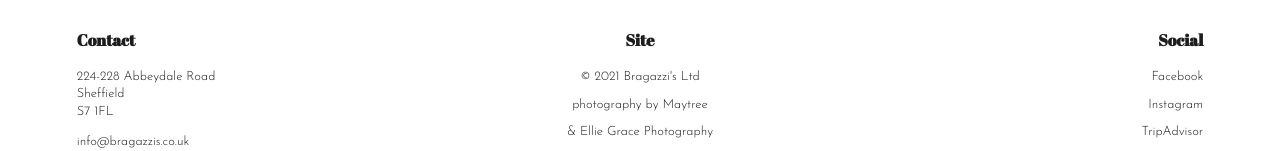
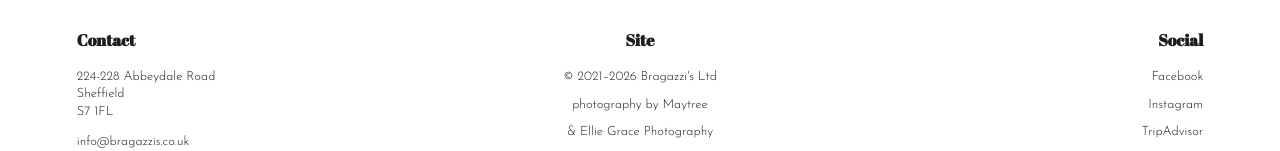
Before and after one commit to dencoseca/bragazzis, a React (Vite) app: page /lastoria in a window 1280 px wide. Shown: the part 2334-2485 px from the top of the page. Built offline with nearby package versions, Linux system fonts and the light colour scheme.

Commit message:
Deduplicate `preventContextMenu` handler into shared utility and update copyright year in footer.

```diff
--- a/src/components/Cover.tsx
+++ b/src/components/Cover.tsx
@@ -2,9 +2,8 @@
 import { type MotionValue, motion, useTransform } from "motion/react";
 import OptimizedImage from "@/components/OptimizedImage";
 import { smoothTransition } from "@/constants/animations";
+import { preventContextMenu } from "@/utils/eventHandlers";
 import parmesanImg from "@/assets/images/parmesan.jpg";
-
-const preventContextMenu = (e: React.MouseEvent) => e.preventDefault();
 
 interface CoverProps {
     openingHours: string[];
--- a/src/components/FloatingItems.tsx
+++ b/src/components/FloatingItems.tsx
@@ -1,12 +1,11 @@
 import { memo } from "react";
 import { type MotionValue, motion, useTransform } from "motion/react";
 import OptimizedImage from "@/components/OptimizedImage";
+import { preventContextMenu } from "@/utils/eventHandlers";
 import shelvesImg from "@/assets/images/shelves.jpg";
 import coffeePourImg from "@/assets/images/coffee-pour.jpg";
 import ciabattaImg from "@/assets/images/ciabatta.jpg";
 import shopChristmasImg from "@/assets/images/shop-christmas.jpg";
-
-const preventContextMenu = (e: React.MouseEvent) => e.preventDefault();
 
 interface FloatingItemsProps {
     dimensions: { width: number; vw: number };
--- a/src/components/Footer.tsx
+++ b/src/components/Footer.tsx
@@ -58,7 +58,7 @@
                     <h4 className="text--heading-sm">Site</h4>
                     <ul>
                         <li className="text--sm">
-                            &copy; 2021 Bragazzi&apos;s Ltd
+                            &copy; 2021–{new Date().getFullYear()} Bragazzi&apos;s Ltd
                         </li>
                         <li className="text--sm">
                             photography by{" "}
--- a/src/components/FullWidthBanner.tsx
+++ b/src/components/FullWidthBanner.tsx
@@ -1,9 +1,8 @@
 import { memo } from "react";
 import { type MotionValue, motion, useTransform } from "motion/react";
 import OptimizedImage from "@/components/OptimizedImage";
+import { preventContextMenu } from "@/utils/eventHandlers";
 import eggImg from "@/assets/images/egg.jpg";
-
-const preventContextMenu = (e: React.MouseEvent) => e.preventDefault();
 
 interface FullWidthBannerProps {
     dimensions: { width: number; vh: number };
--- a/src/pages/IlGiorno.tsx
+++ b/src/pages/IlGiorno.tsx
@@ -1,8 +1,7 @@
 import Layout from "@/components/Layout";
 import OptimizedImage from "@/components/OptimizedImage";
+import { preventContextMenu } from "@/utils/eventHandlers";
 import { galleryImages } from "@/data/galleryImages";
-
-const preventContextMenu = (e: React.MouseEvent) => e.preventDefault();
 
 export default function IlGiorno() {
     return (
--- /dev/null
+++ b/src/utils/eventHandlers.ts
@@ -0,0 +1,3 @@
+import React from "react";
+
+export const preventContextMenu = (e: React.MouseEvent) => e.preventDefault();
```
Also changed, not shown: 1 other file (tests, documents, lock files or other folders).
